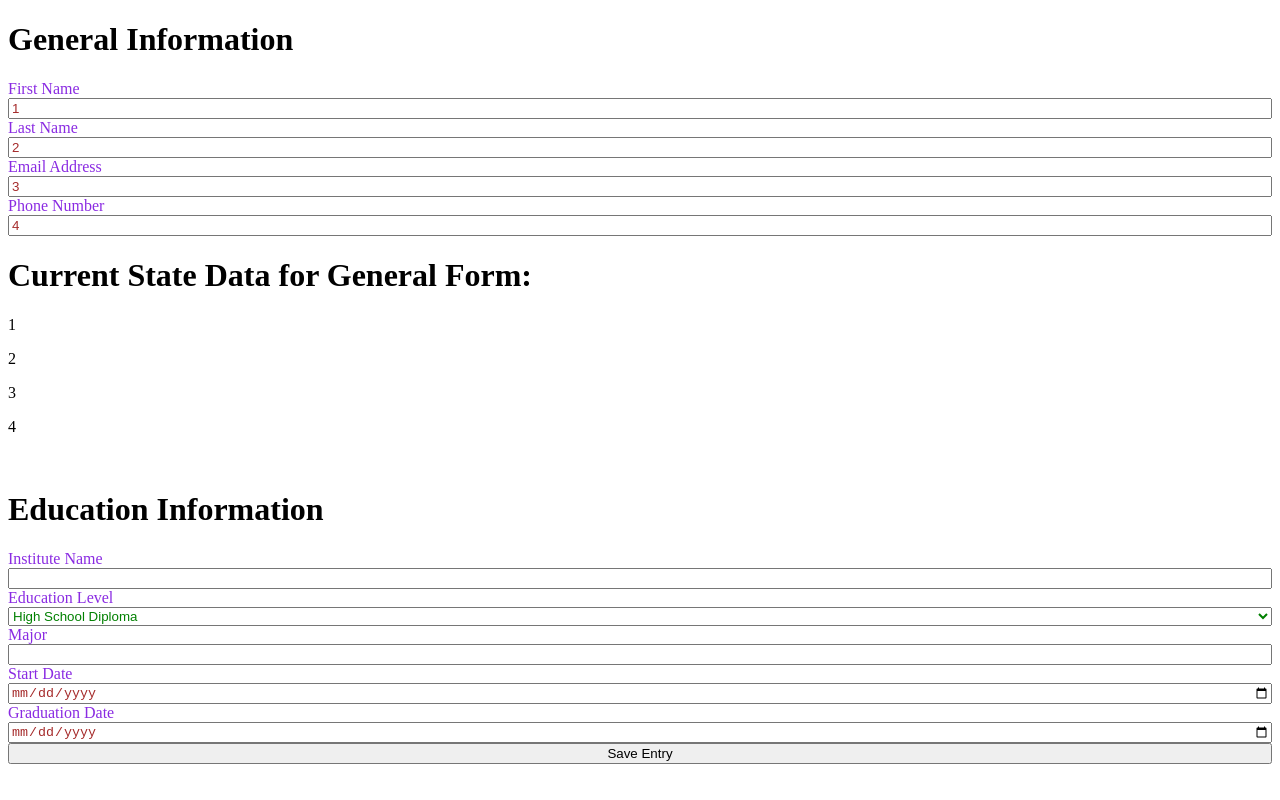
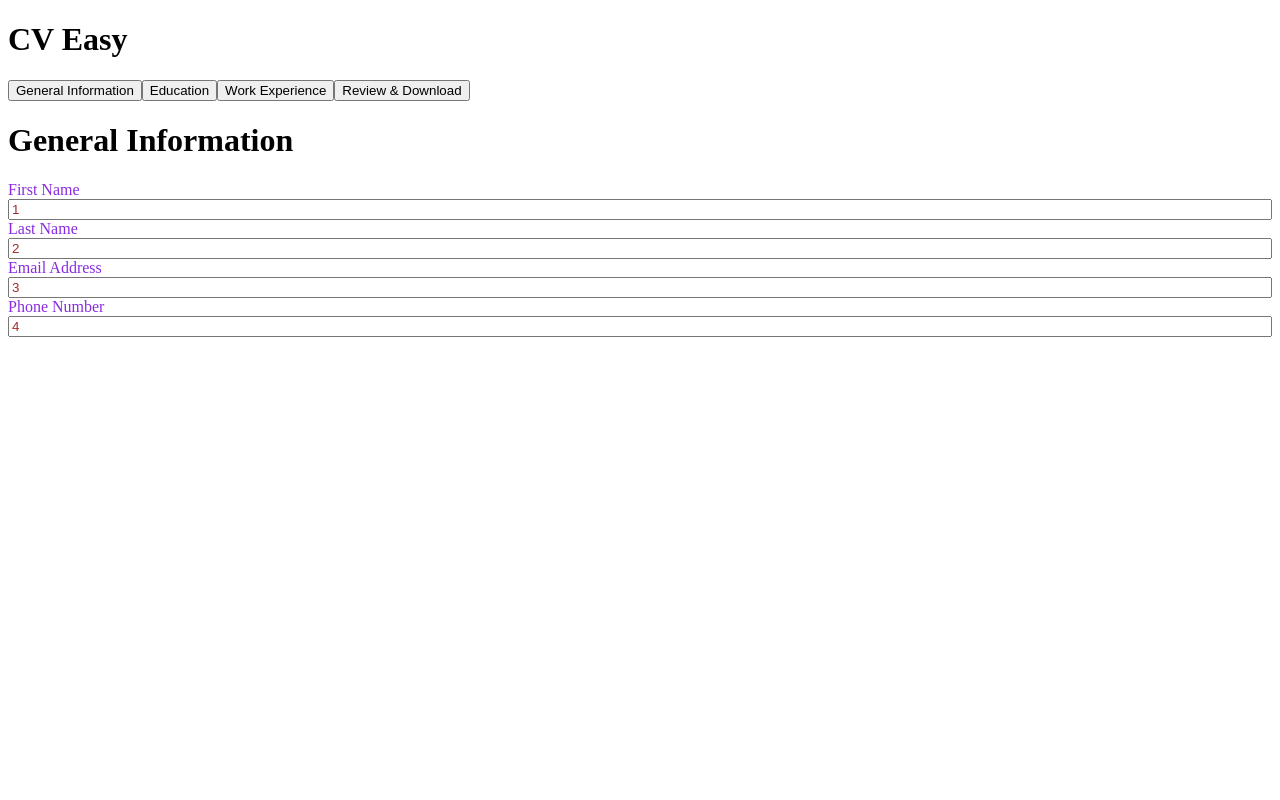
Before and after one commit to Hudson-TD/resume-creation-tool, a React (Vite) app: page / in a window 1280 px wide. Built offline with nearby package versions, Linux system fonts and the light colour scheme.

Commit message:
Minor refactoring

```diff
--- a/src/App.jsx
+++ b/src/App.jsx
@@ -1,6 +1,8 @@
 import { useState } from "react";
+import Header from "./components/Header";
 import GeneralForm from "./components/GeneralForm";
 import EducationForm from "./components/EducationForm";
+import UserEducation from "./components/UserEducation";
 
 function App() {
   const generalFormLayout = [
@@ -23,6 +25,7 @@ function App() {
       label: "Education Level",
       name: "educationLevel",
       options: [
+        "null",
         "High School Diploma",
         "Associate",
         "Bachelor's",
@@ -48,6 +51,8 @@ function App() {
     },
   ];
 
+  const [currentSection, setCurrentSection] = useState("General Information");
+
   const [generalData, setGeneralData] = useState({
     firstName: "1",
     lastName: "2",
@@ -64,6 +69,12 @@ function App() {
   });
 
   const [educationList, setEducationList] = useState([]);
+
+  function handleSectionChange(e) {
+    console.log("Changing Section");
+    let newSection = e.target.getAttribute("data-section");
+    setCurrentSection(newSection);
+  }
 
   function handleGeneralUpdate(e) {
     const value = e.target.value;
@@ -83,26 +94,32 @@ function App() {
 
   function handleEducationSave(e) {
     e.preventDefault();
-    console.log("Triggered");
     const newEntry = educationData;
     setEducationList([...educationList, newEntry]);
   }
 
   return (
     <>
+      <Header onChange={handleSectionChange} currentSection={currentSection} />
+      {currentSection === "General Information" && (
         <GeneralForm
           layout={generalFormLayout}
           formData={generalData}
           onChange={handleGeneralUpdate}
         />
+      )}
       <br />
+      {currentSection === "Education" && (
+        <>
           <EducationForm
             layout={educationFormLayout}
             formData={educationData}
-        formList={educationList}
             onChange={handleEducationUpdate}
             onSave={handleEducationSave}
           />
+          <UserEducation dataList={educationList} />
+        </>
+      )}
     </>
   );
 }
--- a/src/components/GeneralForm.jsx
+++ b/src/components/GeneralForm.jsx
@@ -17,12 +17,6 @@ function GeneralForm({ layout, formData, onChange }) {
           );
         })}
       </form>
-      {/* visual reference of state data on user input - remove later */}
-      <h1>Current State Data for General Form:</h1>
-      <p>{formData.firstName}</p>
-      <p>{formData.lastName}</p>
-      <p>{formData.emailAddress}</p>
-      <p>{formData.phoneNumber}</p>
     </div>
   );
 }
--- a/src/components/Select.jsx
+++ b/src/components/Select.jsx
@@ -1,11 +1,22 @@
 import formStyling from "../styling/Form.module.css";
 
-function Select({ formContent, formData, onChange }) {
+function Select({ formContent, onChange }) {
   return (
     <>
       <label className={formStyling["form-label"]}>{formContent.label}</label>
-      <select className={formStyling["form-select"]}>
+      <select
+        className={formStyling["form-select"]}
+        name={formContent.name}
+        onChange={onChange}
+      >
         {formContent.options.map((option) => {
+          if (option === "null") {
+            return (
+              <option key={option} disabled selected value={option}>
+                -- select an option --
+              </option>
+            );
+          }
           return (
             <option key={option} value={option}>
               {option}
```
Lines whose indentation alone changed are shown as unchanged.
